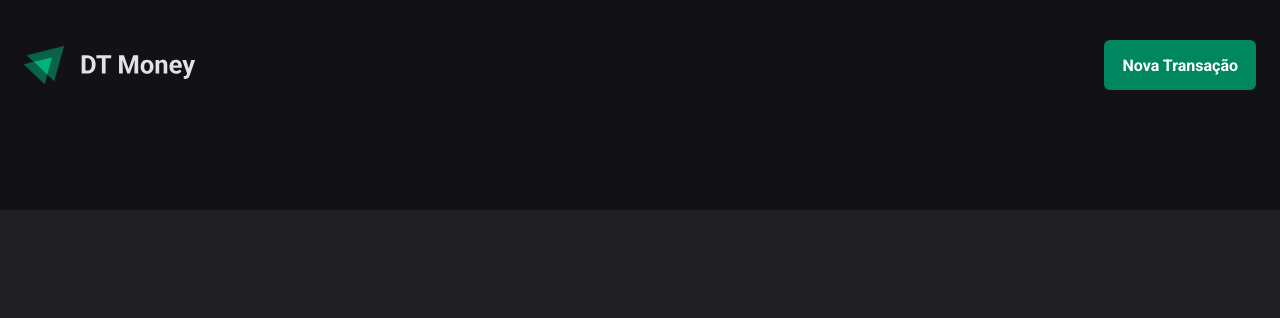
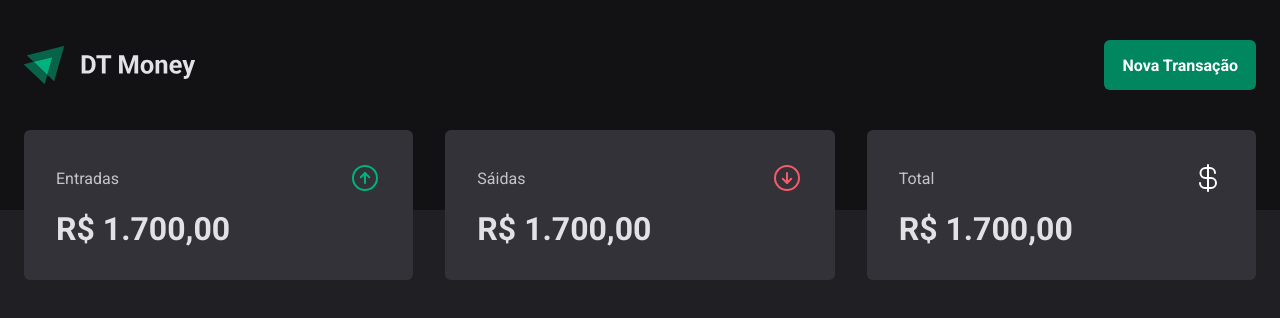
Before and after one commit to TarcisioCarvalho/DT-Money, a React (Vite) app: page / in a window 1280 px wide. Shown: the top 318 px of the page. Built offline with nearby package versions, Linux system fonts and the light colour scheme.

Commit message:
Component Summary

```diff
--- a/package.json
+++ b/package.json
@@ -8,6 +8,7 @@
     "preview": "vite preview"
   },
   "dependencies": {
+    "phosphor-react": "^1.4.1",
     "react": "^18.0.0",
     "react-dom": "^18.0.0",
     "styled-components": "^5.3.5"
--- a/src/App.tsx
+++ b/src/App.tsx
@@ -1,6 +1,7 @@
 import { useState } from 'react'
 import { ThemeProvider } from 'styled-components'
 import { Header } from './components/Header'
+import { Summary } from './components/Summary'
 import { GlobalStyle } from './styles/global'
 import { defaultTheme } from './styles/themes/default'
 
@@ -12,6 +13,7 @@
 
     <ThemeProvider theme={defaultTheme}>
       <Header/>
+      <Summary/>
       <GlobalStyle/>
     </ThemeProvider>
   )
--- /dev/null
+++ b/src/components/Summary/index.tsx
@@ -0,0 +1,31 @@
+import { ArrowCircleUp,ArrowCircleDown, CurrencyDollar } from 'phosphor-react'
+import React from 'react'
+import { SummaryCardContainer, SummaryContainer } from './styles'
+
+export const Summary = () => {
+  return (
+    <SummaryContainer>
+        <SummaryCardContainer>
+            <header>
+                <span>Entradas</span>
+                <ArrowCircleUp size={32} color='#00b37e'/>
+            </header>
+            <strong>R$ 1.700,00</strong>
+        </SummaryCardContainer>
+        <SummaryCardContainer>
+            <header>
+                <span>Sáidas</span>
+                <ArrowCircleDown size={32} color='#f75a68'/>
+            </header>
+            <strong>R$ 1.700,00</strong>
+        </SummaryCardContainer>
+        <SummaryCardContainer>
+            <header>
+                <span>Total</span>
+                <CurrencyDollar size={32} color='#fff'/>
+            </header>
+            <strong>R$ 1.700,00</strong>
+        </SummaryCardContainer>
+    </SummaryContainer>
+  )
+}
--- /dev/null
+++ b/src/components/Summary/styles.ts
@@ -0,0 +1,43 @@
+import styled, { css } from "styled-components";
+
+
+export const  SummaryContainer = styled.section`
+width:100%;
+max-width:1120;
+margin: 0 auto;
+padding: 0 1.5rem;
+
+display:grid;
+grid-template-columns:repeat(3,1fr);
+gap:2rem;
+
+
+margin-top:-5rem;
+`;
+
+interface SummaryCardProps{
+variant?:"green";
+}
+
+export const SummaryCardContainer = styled.div<SummaryCardProps>`
+    background-color:${({theme})=> theme["gray-600"]};
+    border-radius:6px;
+    padding:2rem;
+
+    header {
+        display:flex;
+        align-items:center;
+        justify-content:space-between;
+        color:${({theme})=> theme["gray-300"]};
+    }
+
+    strong{
+        display:block;
+        font-size:2rem;
+        margin-top:1rem;
+    }
+
+    ${props=> props.variant==="green" && css`
+    background-color:${({theme})=> theme["green-700"]};
+    `}
+`;
```
Also changed, not shown: 1 other file (tests, documents, lock files or other folders).
